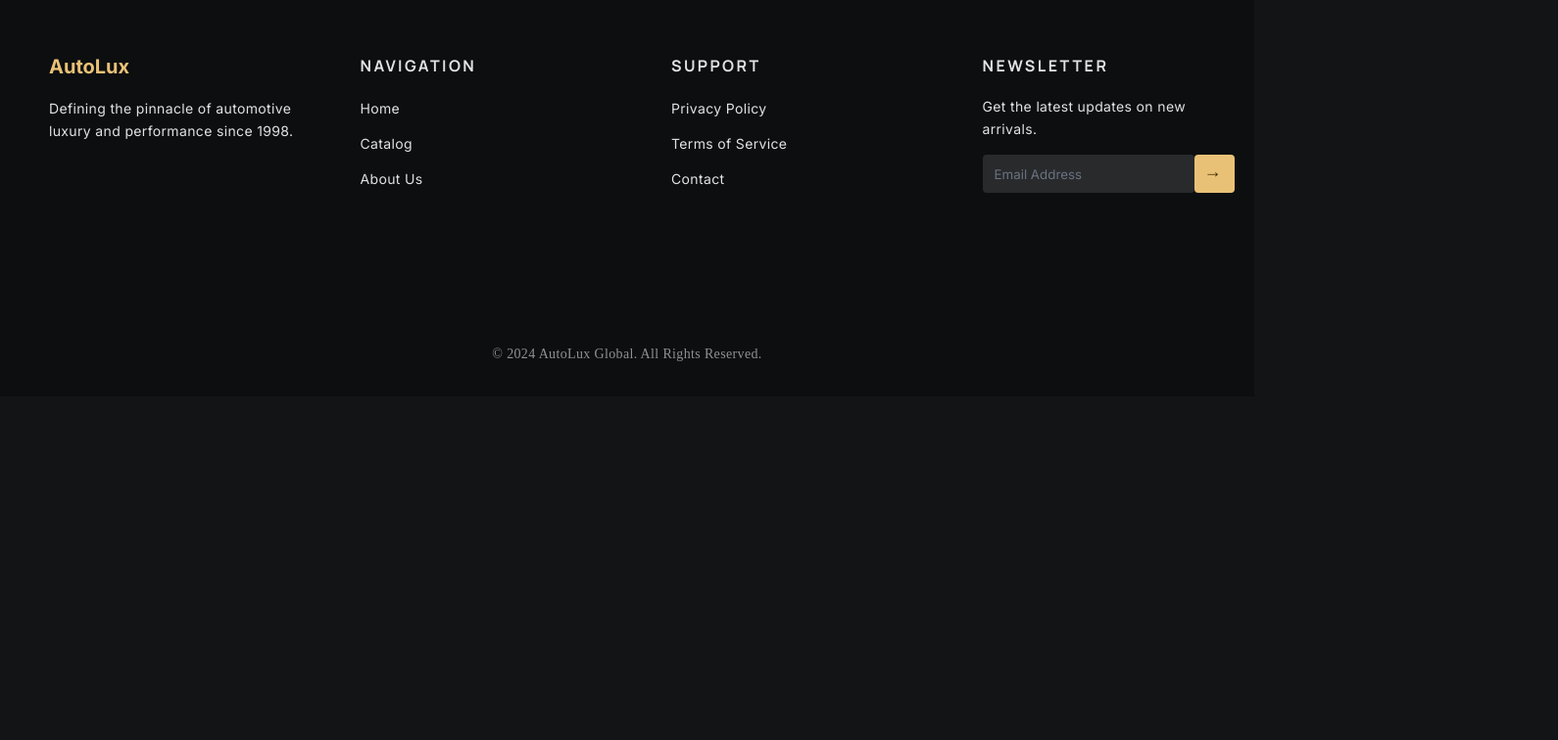
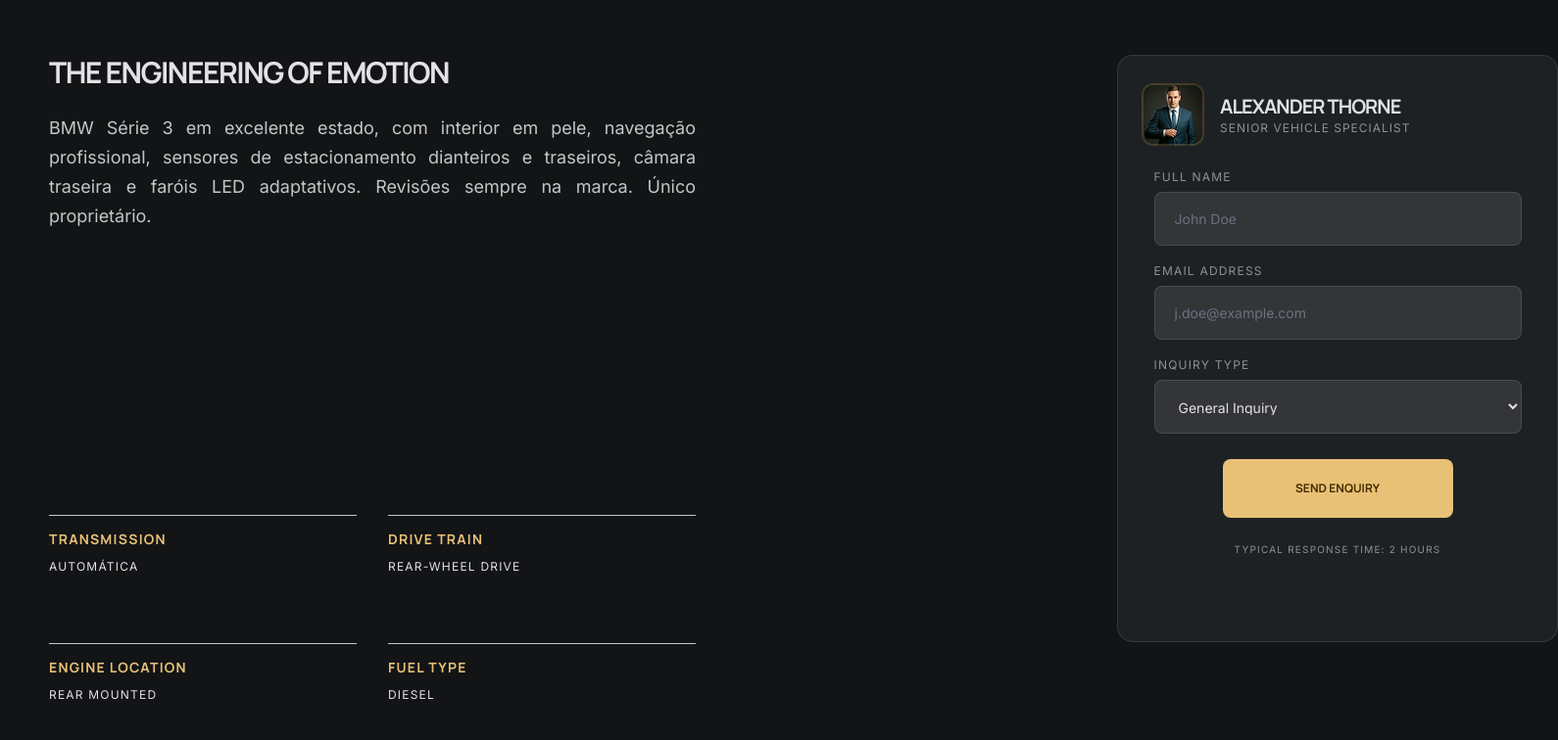
Before and after one commit to WebAntonioRodrigues/FullStack_final_project, a React (Vite) app: page /Detail/1 in a window 1280 px wide. Shown: the part 1580-2336 px from the top of the page at 98% size, 1590 px wide, since content can reach past the window. Before the commit the page ends 1985 px from the top, so only its background shows below. Built offline with nearby package versions, Linux system fonts and the light colour scheme.

Commit message:
Narrative and form added to Detail

```diff
--- /dev/null
+++ b/src/components/Detail/Form.jsx
@@ -0,0 +1,51 @@
+import '../../styles/Detail/Form.css';
+import '../../styles/Style.css';
+import Agent from '../../assets/Detail/Agent.png';
+import { Link } from 'react-router-dom';
+import Button from '../Comun/Button';
+import '../../styles/Comun/Buttons.css';
+
+function Form() {
+	return (
+		<div className='Form-card'>
+			<div className='Form-agent'>
+				<img className='Form-agent-img' src={Agent} alt='Agent' />
+				<div>
+					<h3 className='Form-agent-name'>Alexander Thorne</h3>
+					<p className='Form-agent-info'>Senior Vehicle Specialist</p>
+				</div>
+			</div>
+
+			<div className='Form-field-container'>
+				<div className='Form-field'>
+					<p className='Form-txt'>Full Name</p>
+					<input className='Form-input' type='text' placeholder='John Doe' />
+				</div>
+
+				<div className='Form-field'>
+					<p className='Form-txt'>Email Address</p>
+					<input className='Form-input' type='email' placeholder='j.doe@example.com' />
+				</div>
+
+				<div className='Form-field'>
+					<p className='Form-txt'>Inquiry Type</p>
+					<select className='Form-select'>
+						<option>General Inquiry</option>
+						<option>Test Drive</option>
+						<option>Financing</option>
+					</select>
+				</div>
+			</div>
+
+			<div className='form-btn'>
+				<Link className='link' to='/Contact'>
+					<Button className='btn-pricing-primary' text='SEND ENQUIRY' textClassName='text-btn-pricing-primary'></Button>
+				</Link>
+			</div>
+
+			<p className='Form-info'>Typical Response Time: 2 Hours</p>
+		</div>
+	);
+}
+
+export default Form;
--- /dev/null
+++ b/src/components/Detail/Narrative.jsx
@@ -0,0 +1,43 @@
+import '../../styles/Detail/Narrative.css';
+import '../../styles/Style.css';
+import Form from './Form';
+
+function Narrative({ car }) {
+	if (!car) return null;
+
+    return (
+			<section className='Narrative-section'>
+				<div className='descrip-container'>
+					<div className='descrip-title-container'>
+						<p className='descrip-title'>THE ENGINEERING OF EMOTION</p>
+					</div>
+					<div className='descrip-return-container'>
+						<p className='descrip-txt'>{car.descricao}</p>
+					</div>
+					<div className='descrip-bottom-container'>
+						<div className='descrip-bottom-subcontainer'>
+							<p className='descrip-item'>Transmission</p>
+							<p className='descrip-item-value'>{car.caixa}</p>
+						</div>
+						<div className='descrip-bottom-subcontainer'>
+							<p className='descrip-item'>Drive Train</p>
+							<p className='descrip-item-value'>Rear-Wheel Drive</p>
+						</div>
+						<div className='descrip-bottom-subcontainer'>
+							<p className='descrip-item'>Engine Location</p>
+							<p className='descrip-item-value'>Rear Mounted</p>
+						</div>
+						<div className='descrip-bottom-subcontainer'>
+							<p className='descrip-item'>Fuel Type</p>
+							<p className='descrip-item-value'>{car.combustivel}</p>
+						</div>
+					</div>
+				</div>
+
+            <Form className="form"></Form>
+
+			</section>
+		);
+}
+
+export default Narrative;
--- a/src/pages/Detail.jsx
+++ b/src/pages/Detail.jsx
@@ -3,7 +3,7 @@
 import DetailHero from '../components/Detail/DetailHero';
 import Pricing from '../components/Detail/Pricing';
 import Technical from '../components/Detail/Technical';
-
+import Narrative from '../components/Detail/Narrative';
 
 function Detail() {
 	const { id } = useParams();
@@ -18,6 +18,7 @@
 			<DetailHero car={car}></DetailHero>
 			<Pricing car={car}></Pricing>
 			<Technical car={car}></Technical>
+			<Narrative car={car}></Narrative>
 		</div>
 	);
 }
--- /dev/null
+++ b/src/styles/Detail/Form.css
@@ -0,0 +1,115 @@
+.Form-card {
+	width: 450px;
+	height: 600px;
+	background: #33353766;
+	border-radius: 16px;
+	border: 0.5px solid #ffffff1a;
+	padding: 28px 24px;
+	display: flex;
+	flex-direction: column;
+	gap: 24px;
+	margin-top: 80px;
+	margin-left: 400px;
+	/* border: 1px solid green; */
+}
+
+.Form-agent {
+	display: flex;
+	align-items: center;
+	gap: 16px;
+	/* border: 1px solid green;  */
+}
+
+.Form-agent-img {
+	width: 64px;
+	height: 64px;
+	border-radius: 10px;
+	object-fit: cover;
+}
+
+.Form-agent-name {
+	font-family: Manrope;
+	font-size: 20px;
+	font-weight: 700;
+	letter-spacing: -1px;
+	line-height: 28px;
+	text-transform: uppercase;
+	color: var(--text-primary);
+}
+
+.Form-agent-info {
+	font-family: Inter;
+	font-weight: 400;
+	text-transform: uppercase;
+	color: #8e9192;
+	font-size: 12px;
+	line-height: 16px;
+	letter-spacing: 1px;
+}
+
+.Form-field-container {
+	width: 375px;
+	align-self: center;
+	display: flex;
+	flex-direction: column;
+	gap: 16px;
+	/* border: 1px solid green; */
+}
+
+.Form-field {
+	height: 80px;
+	display: flex;
+	flex-direction: column;
+	gap: 8px;
+	/* border: 1px solid green; */
+}
+
+.Form-txt {
+	font-family: Inter;
+	font-size: 12px;
+	font-weight: 400;
+	letter-spacing: 1.2px;
+	text-transform: uppercase;
+	color: #8e9192;
+}
+
+.Form-input {
+	width: 100%;
+	height: 55px;
+	background: #333537;
+	border: 0.5px solid #ffffff1a;
+	border-radius: 8px;
+	padding: 18px 20px;
+	font-size: 14px;
+	font-family: Inter;
+	color: #6b7280;
+	outline: none;
+}
+
+.Form-select {
+	width: 100%;
+	height: 55px;
+	background: #333537;
+	border: 0.5px solid #ffffff1a;
+	border-radius: 8px;
+	padding: 18px 20px;
+	font-size: 14px;
+	font-family: Inter;
+	outline: none;
+	color: var(--text-primary);
+}
+
+.form-btn{
+    align-self: center;
+}
+
+.Form-info{
+    font-family: Inter;
+    color: #8E9192;
+    font-weight: 400;
+    font-size: 10px;
+    text-align: center;
+    text-transform: uppercase;
+    line-height: 16px;
+    letter-spacing: 1.2px;
+}
--- /dev/null
+++ b/src/styles/Detail/Narrative.css
@@ -0,0 +1,94 @@
+.Narrative-section {
+	width: 100%;
+	height: 820px;
+	display: grid;
+	grid-template-columns: repeat(12, 1fr);
+	row-gap: 80px;
+	column-gap: 80px;
+	/* border: 1px solid green; */
+}
+
+.descrip-container {
+	width: 660px;
+	height: 740px;
+	grid-row: 1;
+	grid-column: 1 / 7;
+	position: relative;
+	top: 80px;
+	left: 50px;
+	gap: 32px;
+	/* border: 1px solid green; */
+}
+
+.descrip-title-container {
+	width: 100%;
+	height: 40px;
+	/* border: 1px solid green; */
+}
+
+.descrip-title {
+	font-family: Manrope;
+	font-weight: 700;
+	font-size: 30px;
+	line-height: 36px;
+	letter-spacing: -1.5px;
+	text-transform: uppercase;
+	color: var(--text-primary);
+}
+
+.descrip-return-container {
+	width: 100%;
+	height: 430px;
+	gap: 24px;
+	/* border: 1px solid green; */
+}
+
+.descrip-txt {
+	font-family: Inter;
+	font-weight: 400;
+	padding-top: 20px;
+	font-size: 18px;
+	line-height: 30px;
+	letter-spacing: 0px;
+	text-align: justify;
+	color: #c4c7c7;
+}
+
+.descrip-bottom-container {
+	width: 100%;
+	height: 230px;
+
+	display: grid;
+	grid-template-rows: repeat(2, 1fr);
+	grid-template-columns: repeat(2, 1fr);
+	gap: 32px;
+
+	/* border: 1px solid red; */
+}
+
+.descrip-bottom-subcontainer {
+	border-top: 1px solid #C4C7C7;
+    padding-top: 16px;
+}
+
+.descrip-item{
+    font-family: Manrope;
+    font-weight: 700;
+    color: var(--text-secondary);
+    font-size: 14px;
+    line-height: 16px;
+    letter-spacing: 1.2px;
+    text-transform: uppercase;
+}
+
+.descrip-item-value{
+    font-family: Inter;
+    font-weight: 400;
+    color: var(--text-primary);
+    font-size: 12px;
+    line-height: 16px;
+    letter-spacing: 1.2px;
+    text-transform: uppercase;
+    padding-top: 12px;
+
+}
```
Also changed, not shown: src/assets/Detail/Agent.png (added).
